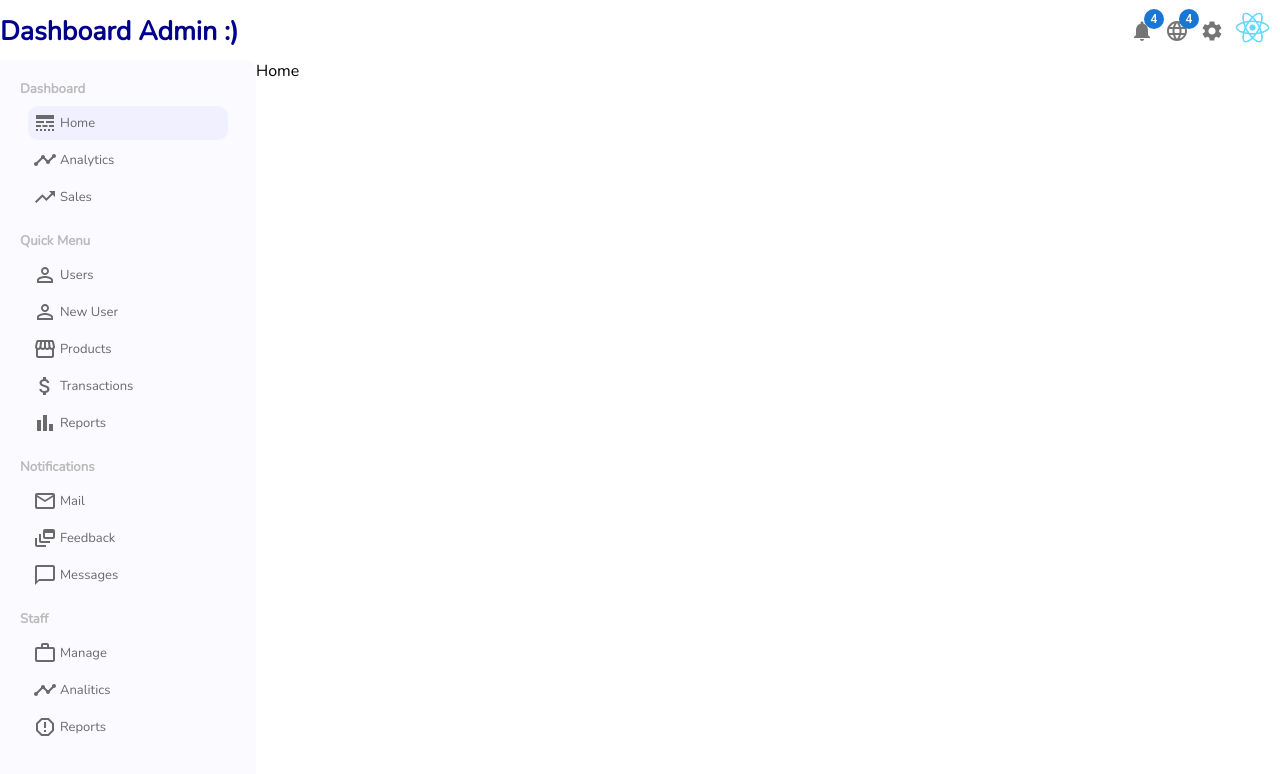
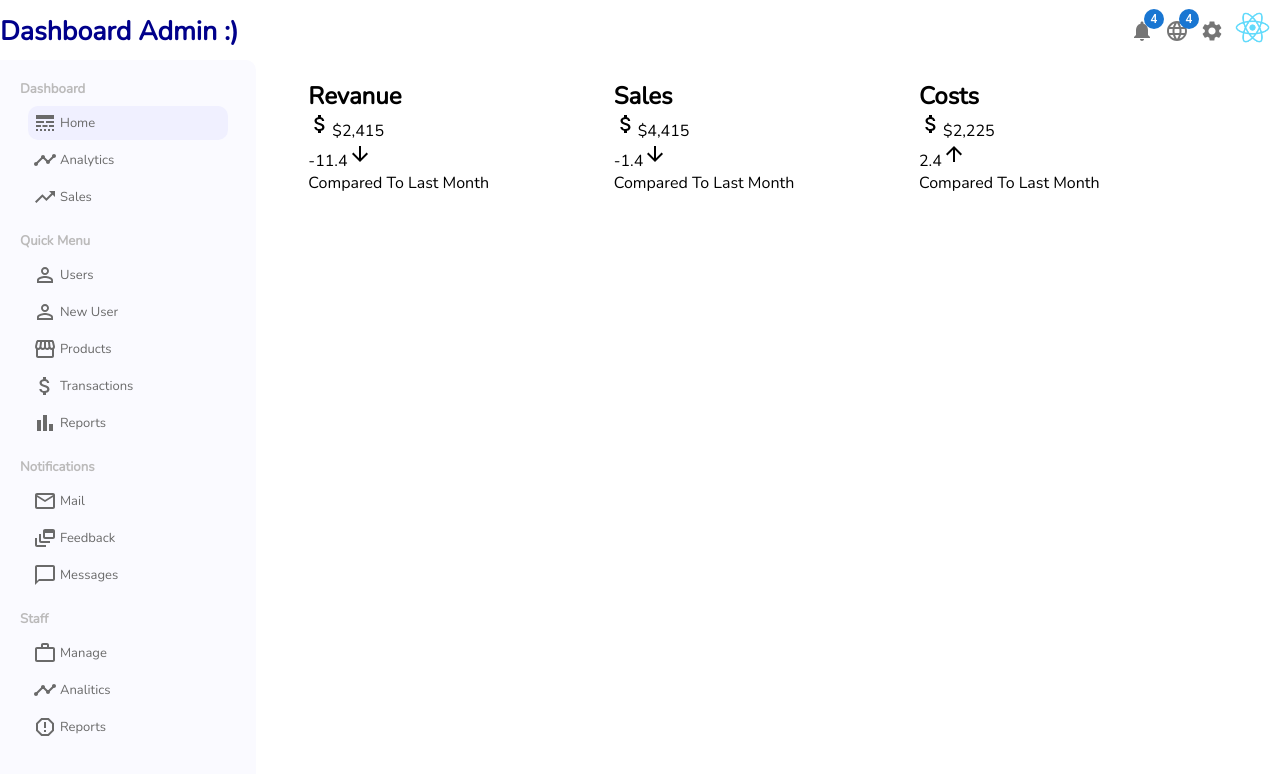
Before and after one commit to AmirHosein-Zare/Dashboard, a React (Create React App) app: page / in a window 1280 px wide. Shown: the top 774 px of the page. Built offline with nearby package versions, Linux system fonts and the light colour scheme.

Commit message:
add Analytics Component to Feature

```diff
--- /dev/null
+++ b/src/components/Feature/Analytics/Analytics.css
@@ -0,0 +1,4 @@
+.AnalyticsTitle{
+    font-size: 18pt;
+    font-weight: 600;
+}
--- /dev/null
+++ b/src/components/Feature/Analytics/Analytics.jsx
@@ -0,0 +1,24 @@
+import React from 'react'
+import './Analytics.css'
+import AttachMoneyIcon from '@mui/icons-material/AttachMoney';
+
+export default function Analytics(props) {
+  return (
+    <div className='AnalyticContainer'>
+        <span className='AnalyticsTitle'>{props.name}</span>
+        <div className="AnalyticsPriceContainer">
+            <div className='AnalyticsPrice'>
+                <div className="AnalyticsMoney">
+                    <AttachMoneyIcon />
+                    ${props.price}
+                </div>
+                <div className="Analys">
+                    {props.value}
+                    {props.icon}
+                </div>
+            </div>
+            <span>Compared To Last Month</span>
+        </div>
+    </div>
+  )
+}
--- a/src/components/Feature/Feature.css
+++ b/src/components/Feature/Feature.css
@@ -0,0 +1,12 @@
+.feature{
+    width: 100%;
+    margin-top: 20px;
+}
+
+.featureItem{
+    display: grid;
+    grid-template-columns: repeat(3, 1fr);
+    grid-template-rows: repeat(1, 20vh);
+    grid-gap: 20px;
+    justify-items: center;
+}
--- a/src/components/Feature/Feature.jsx
+++ b/src/components/Feature/Feature.jsx
@@ -1,8 +1,17 @@
 import React from 'react'
 import './Feature.css'
+import  Analytics  from './Analytics/Analytics'
+import ArrowDownwardIcon from '@mui/icons-material/ArrowDownward';
+import ArrowUpwardIcon from '@mui/icons-material/ArrowUpward';
 
 export default function Feature() {
   return (
-    <div>Feature</div>
+    <div className="feature">
+        <div className="featureItem">
+            <Analytics className='featurePriceItem' name='Revanue' value={-11.4} icon={<ArrowDownwardIcon />} price='2,415'/>
+            <Analytics className='featurePriceItem' name='Sales' value={-1.4} icon={<ArrowDownwardIcon />} price='4,415'/>
+            <Analytics className='featurePriceItem' name='Costs' value={+2.4} icon={<ArrowUpwardIcon />} price='2,225'/>
+        </div>
+    </div>
   )
 }
--- a/src/pages/home/Home.js
+++ b/src/pages/home/Home.js
@@ -1,8 +1,9 @@
 import React from 'react'
 import './Home.css'
+import Feature from '../../components/Feature/Feature'
 
 export default function Home() {
   return (
-    <div>Home</div>
+    <Feature />
   )
 }
```
